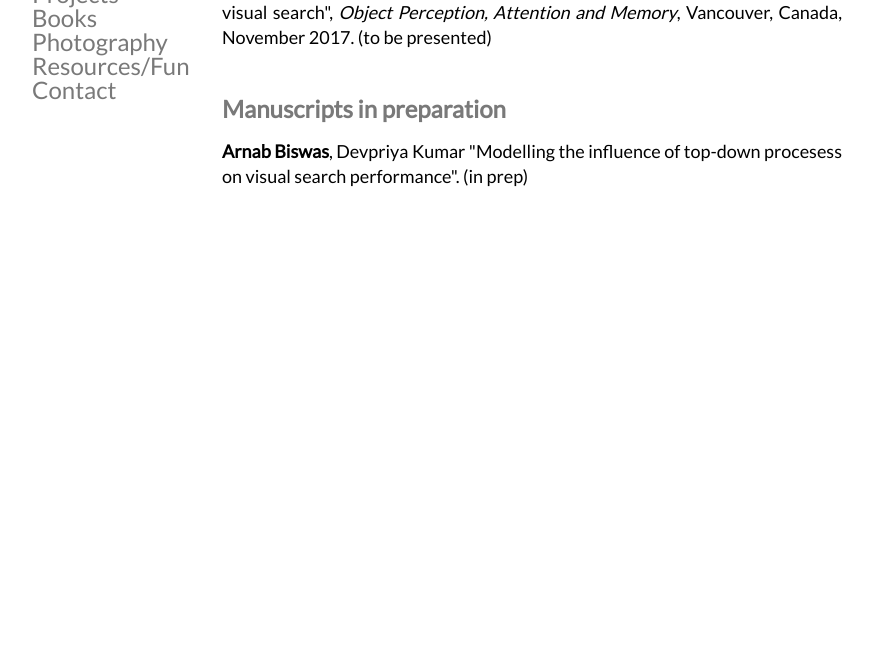
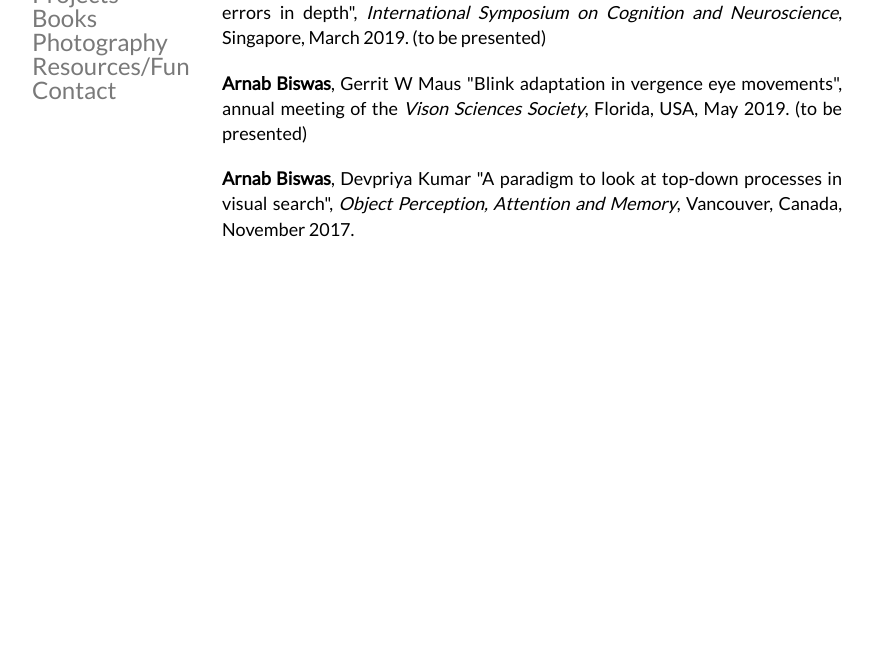
Before and after one commit to arnabiswas/arnabiswas.github.io, a plain HTML site: page Publications.html in a window 1280 px wide. Shown: the part 148-800 px from the top of the page, without its empty margins (216-1089 px from the left). Drawn offline with Linux system fonts and the light colour scheme; some packages are replaced by stand-ins of ours; files that its build step writes are made by us from their sources; a script that the page names is missing.

Commit message:
Update Publications.html

```diff
--- a/Publications.html
+++ b/Publications.html
@@ -70,10 +70,11 @@
 
 
 <h1><b>Conference poster presentations</b><br></h1>
-<p><b>Arnab Biswas</b>, Devpriya Kumar "A paradigm to look at top-down processes in visual search", <i>Object Perception, Attention and Memory</i>, Vancouver, Canada, November 2017. (to be presented)<br>
+<p><b>Arnab Biswas</b>, Gerrit W Maus "Gaze correction across blinks for fixational errors in depth", <i>International Symposium on Cognition and Neuroscience</i>, Singapore, March 2019. (to be presented)<br>
+<p><b>Arnab Biswas</b>, Gerrit W Maus "Blink adaptation in vergence eye movements", annual meeting of the <i>Vison Sciences Society</i>, Florida, USA, May 2019. (to be presented)<br>
+
+<p><b>Arnab Biswas</b>, Devpriya Kumar "A paradigm to look at top-down processes in visual search", <i>Object Perception, Attention and Memory</i>, Vancouver, Canada, November 2017.<br>
 <br></p>
-<h1><b>Manuscripts in preparation</b><br></h1>
-<p><b>Arnab Biswas</b>, Devpriya Kumar "Modelling the influence of top-down procesess on visual search performance". (in prep)<br></p>
 
 
 
```
